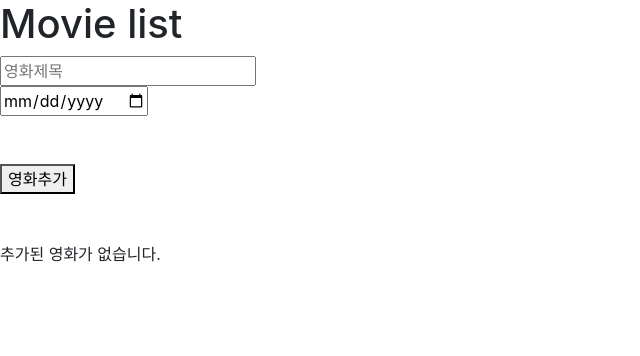
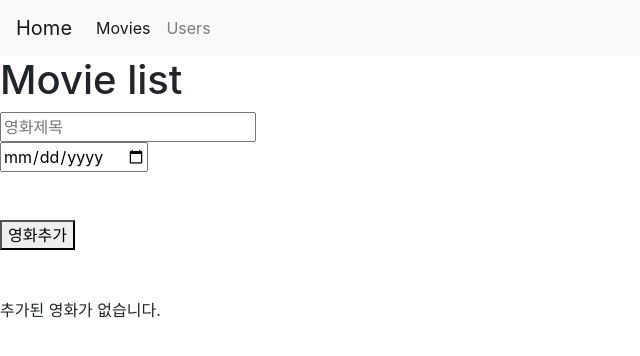
Before and after one commit to braverokmc79/Rreact-KossieCoder, a React (Create React App) app: page / in a window 1280 px wide. Shown: the top 356 px of the page, without its empty margins (0-640 px from the left). Built offline with nearby package versions, Linux system fonts and the light colour scheme.

Commit message:
19. 네비게이션 바 만들기

```diff
--- a/src/App.js
+++ b/src/App.js
@@ -1,6 +1,7 @@
 import Movie from './components/Movie';
 import { useState } from 'react';
 import MovieForm from './components/MovieForm';
+import Navbar from './components/Navbar';
 
 
 function App() {
@@ -24,6 +25,7 @@
 
   return (
     <div className="App">
+      <Navbar />
       <h1>Movie list</h1>
 
       <MovieForm addMovie={addMovie} />
--- /dev/null
+++ b/src/components/Navbar.js
@@ -0,0 +1,22 @@
+/* eslint-disable jsx-a11y/anchor-is-valid */
+import React from 'react';
+
+const Navbar = () => {
+    return (
+        <nav class="navbar navbar-expand-lg navbar-light bg-light">
+            <a class="navbar-brand" href="#">Home</a>
+            <button class="navbar-toggler" type="button" data-toggle="collapse"
+                data-target="#navbarNavAltMarkup" aria-controls="navbarNavAltMarkup" aria-expanded="false" aria-label="Toggle navigation">
+                <span class="navbar-toggler-icon"></span>
+            </button>
+            <div class="collapse navbar-collapse" id="navbarNavAltMarkup">
+                <div class="navbar-nav">
+                    <a class="nav-link active" href="#">Movies <span class="sr-only">(current)</span></a>
+                    <a class="nav-link" href="#">Users</a>
+                </div>
+            </div>
+        </nav>
+    );
+};
+
+export default Navbar;
```
